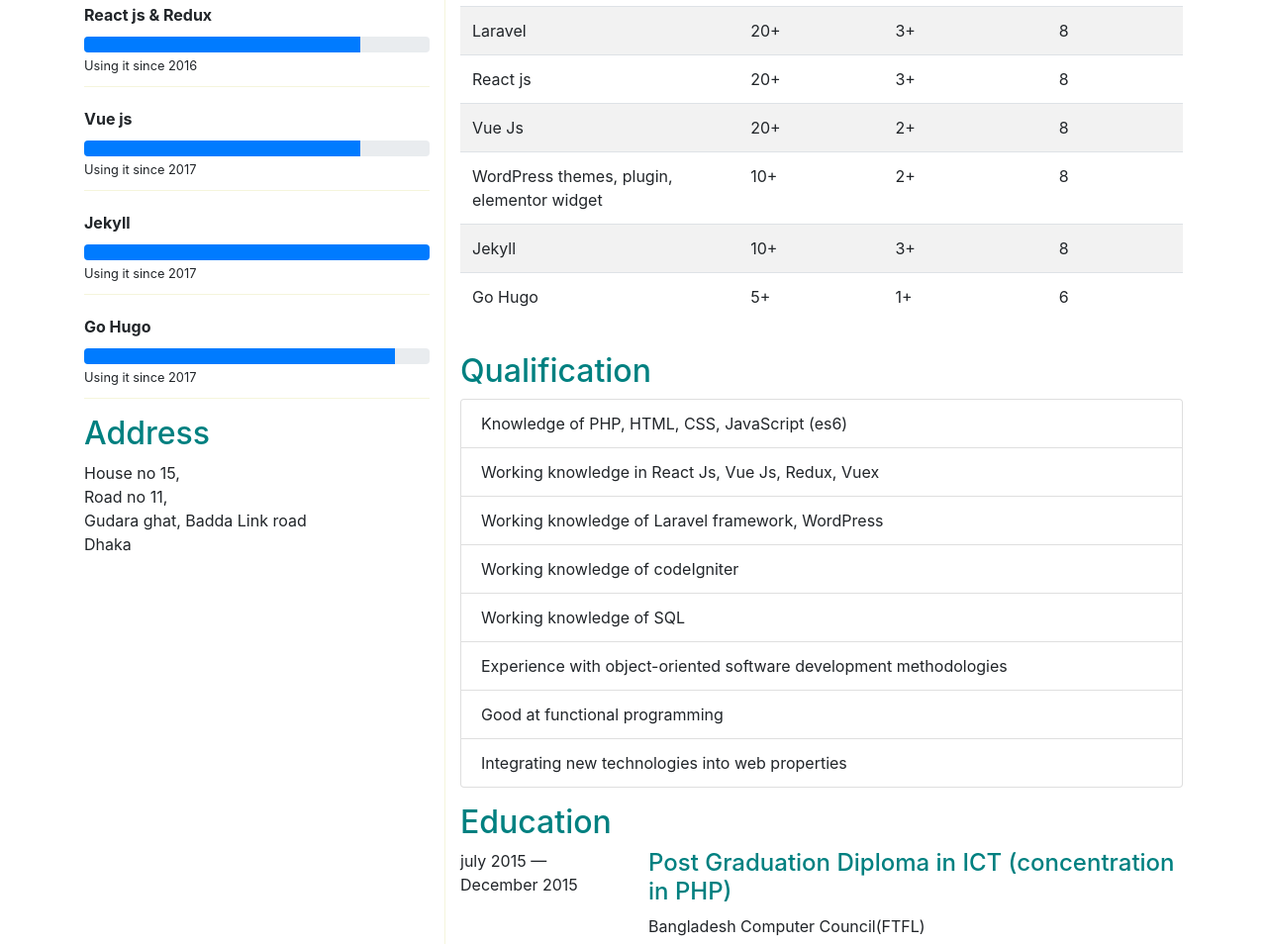
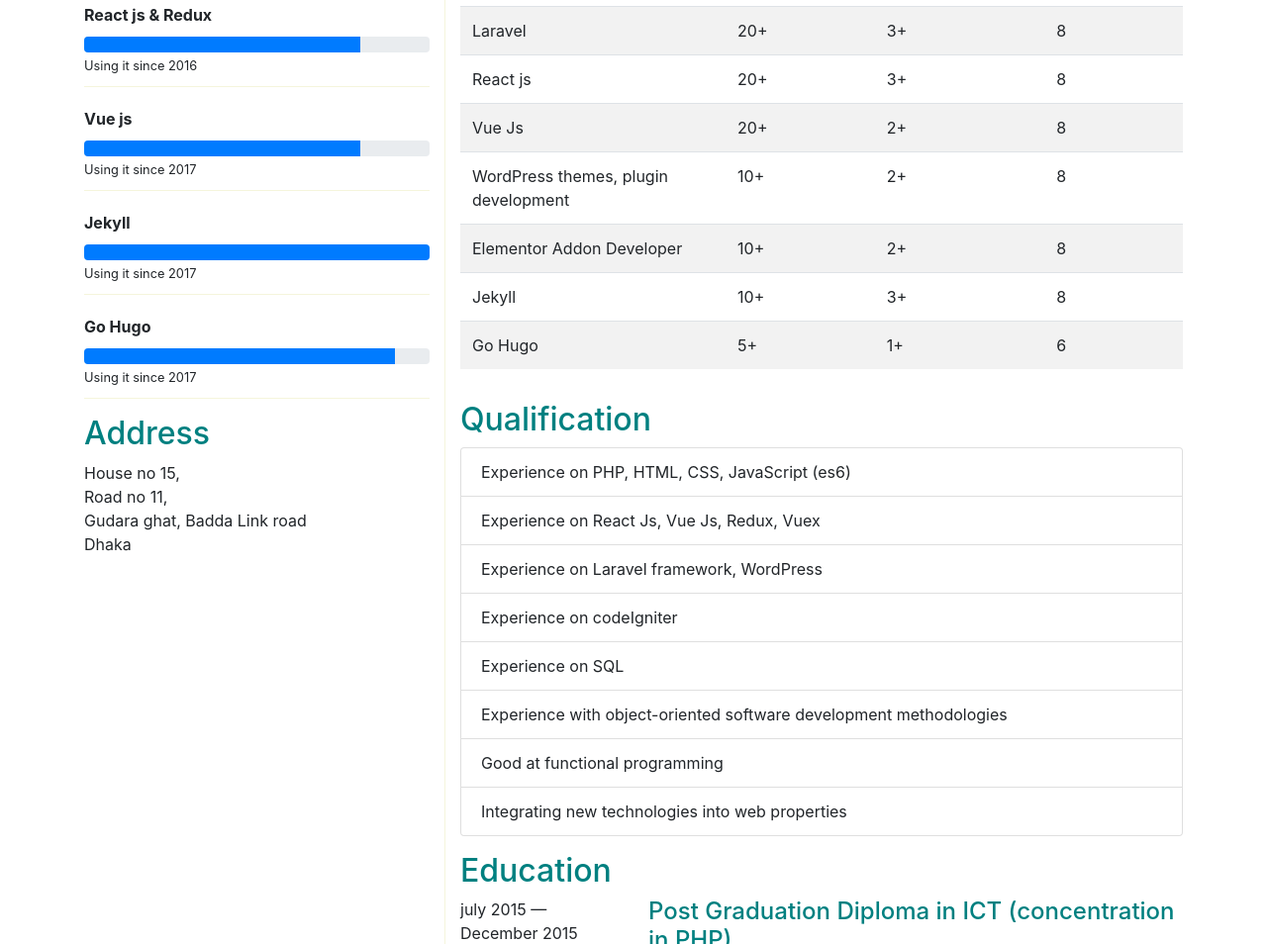
Before and after one commit to polodev/polodev.github.io, a website: page index.html in a window 1280 px wide. Shown: the part 1273-2227 px from the top of the page at 99% size. Drawn offline with Linux system fonts and the light colour scheme.

Commit message:
changed code

```diff
--- a/index.html
+++ b/index.html
@@ -263,11 +263,11 @@
 				<section class="mt-3">
 					<h2>Qualification</h2>
 					<ul class="list-group">
-						<li class="list-group-item">Knowledge of PHP, HTML, CSS, JavaScript (es6) </li>
-						<li class="list-group-item">Working knowledge in React Js, Vue Js, Redux, Vuex</li>
-						<li class="list-group-item">Working knowledge of Laravel framework, WordPress</li>
-						<li class="list-group-item">Working knowledge of codeIgniter</li>
-						<li class="list-group-item">Working knowledge of SQL</li>
+						<li class="list-group-item">Experience on PHP, HTML, CSS, JavaScript (es6) </li>
+						<li class="list-group-item">Experience on React Js, Vue Js, Redux, Vuex</li>
+						<li class="list-group-item">Experience on Laravel framework, WordPress</li>
+						<li class="list-group-item">Experience on codeIgniter</li>
+						<li class="list-group-item">Experience on SQL</li>
 						<li class="list-group-item">Experience with object-oriented software development methodologies</li>
 						<li class="list-group-item">Good at functional programming</li>
 						<li class="list-group-item">Integrating new technologies into web properties</li>
--- a/skills.js
+++ b/skills.js
@@ -60,7 +60,13 @@
   //   rating: 6,
   // },
   {
-    technology: 'WordPress themes, plugin, elementor widget',
+    technology: 'WordPress themes, plugin development',
+    projects: '10+',
+    exeperiences: '2+',
+    rating: 8,
+  },
+  {
+    technology: 'Elementor Addon Developer',
     projects: '10+',
     exeperiences: '2+',
     rating: 8,
```
